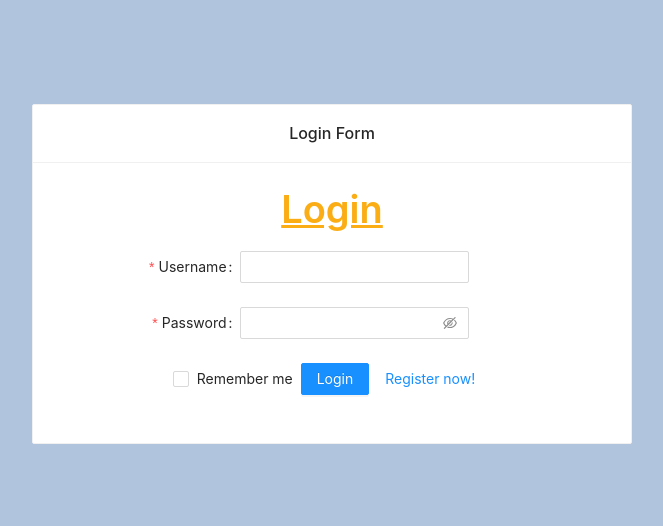
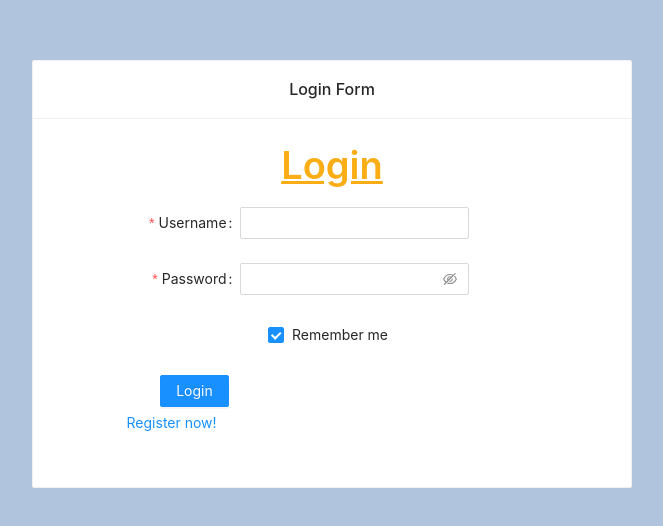
Before and after one commit to QuyLX2/react-redux, a React (Create React App) app in the folder fe_prj/: page /login in a window 1280 px wide. Shown: the part 126-652 px from the top of the page, without its empty margins (308-971 px from the left). Built offline with nearby package versions, Linux system fonts and the light colour scheme.

Commit message:
fix route register page

```diff
--- a/fe_prj/src/App.js
+++ b/fe_prj/src/App.js
@@ -13,7 +13,7 @@ class App extends Component {
       <Router>
         <div>
           <Switch>
-            <Route exact path="/login">
+            <Route path="/login">
               <LoginPage>
                 <Switch>
                   <Route exact path="/login">
@@ -25,7 +25,7 @@ class App extends Component {
                 </Switch>
               </LoginPage>
             </Route>
-            <Route path="/">
+            <Route exact path="/">
               <UserHomePageDefault routes={routes}>
               </UserHomePageDefault>
             </Route>
--- a/fe_prj/src/views/components/loginComponent/LoginComponents.js
+++ b/fe_prj/src/views/components/loginComponent/LoginComponents.js
@@ -1,6 +1,7 @@
 import React, { Component } from 'react'
 import { Form, Input, Button, Checkbox, Spin, Alert } from 'antd';
 import { Link } from 'react-router-dom'
+import FormItem from 'antd/lib/form/FormItem';
 const layout = {
     labelCol: {
         span: 8,
@@ -70,12 +71,14 @@ export default class LoginComponents extends Component {
 
                 <Form.Item {...tailLayout} name="remember" valuePropName="checked">
                     <Checkbox>Remember me</Checkbox>
-                    <Button type="primary" htmlType="submit" disabled={this.state.loading}>
+
+                </Form.Item>
+                <FormItem>
+                    <Button style={{marginLeft: "20%"}} type="primary" htmlType="submit" disabled={this.state.loading}>
                         {this.state.loading ? <Spin /> : "Login"}
                     </Button>
                     <Button type="link"><Link to="/login/register-form">Register now!</Link></Button>
-                </Form.Item>
-
+                </FormItem>
             </Form>
         )
     }
--- a/fe_prj/src/views/pages/LoginPage.js
+++ b/fe_prj/src/views/pages/LoginPage.js
@@ -2,6 +2,7 @@ import React, { Component } from 'react';
 import "../styles/style.css";
 import { Typography, Card } from 'antd';
 import { withRouter, Redirect } from 'react-router';
+import LoginComponents from '../components/loginComponent/LoginComponents';
 
 // import { connect } from 'react-redux';
 
@@ -32,8 +33,8 @@ class LoginPage extends Component {
 
                 <div className="login" >
                     <Card title="Login Form" style={{ width: 600, textAlign: "center" }} >
-                        <Title><Text underline type="warning">Login</Text></Title>
-                        {this.props.children}
+                        <Title><Text underline type="warning"> Login </Text></Title>
+                        {this.props.children} {console.log('log', this.props.children.props.children)}
                     </Card>
                 </div>
         );
--- /dev/null
+++ b/package.json
@@ -0,0 +1,5 @@
+{
+  "dependencies": {
+    "yarn": "^1.22.4"
+  }
+}
```
Also changed, not shown: 1 other file (tests, documents, lock files or other folders).
